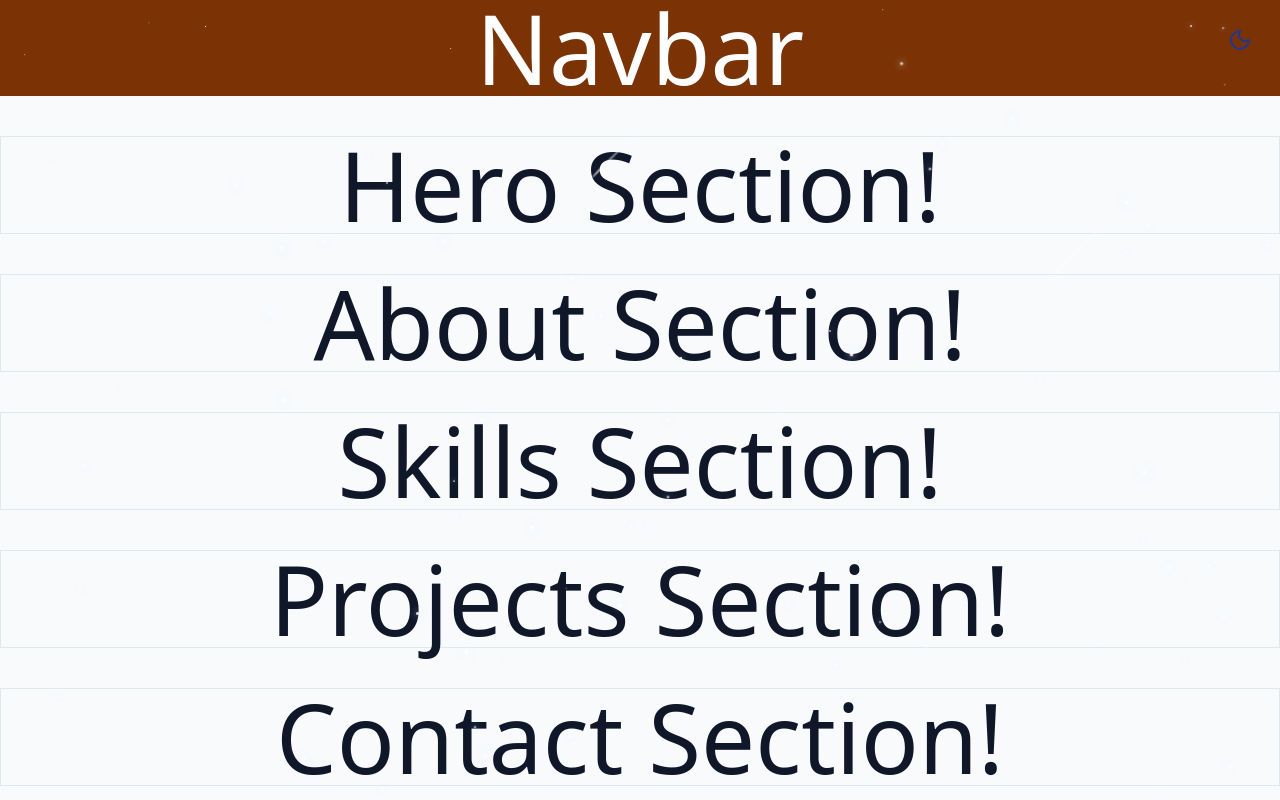
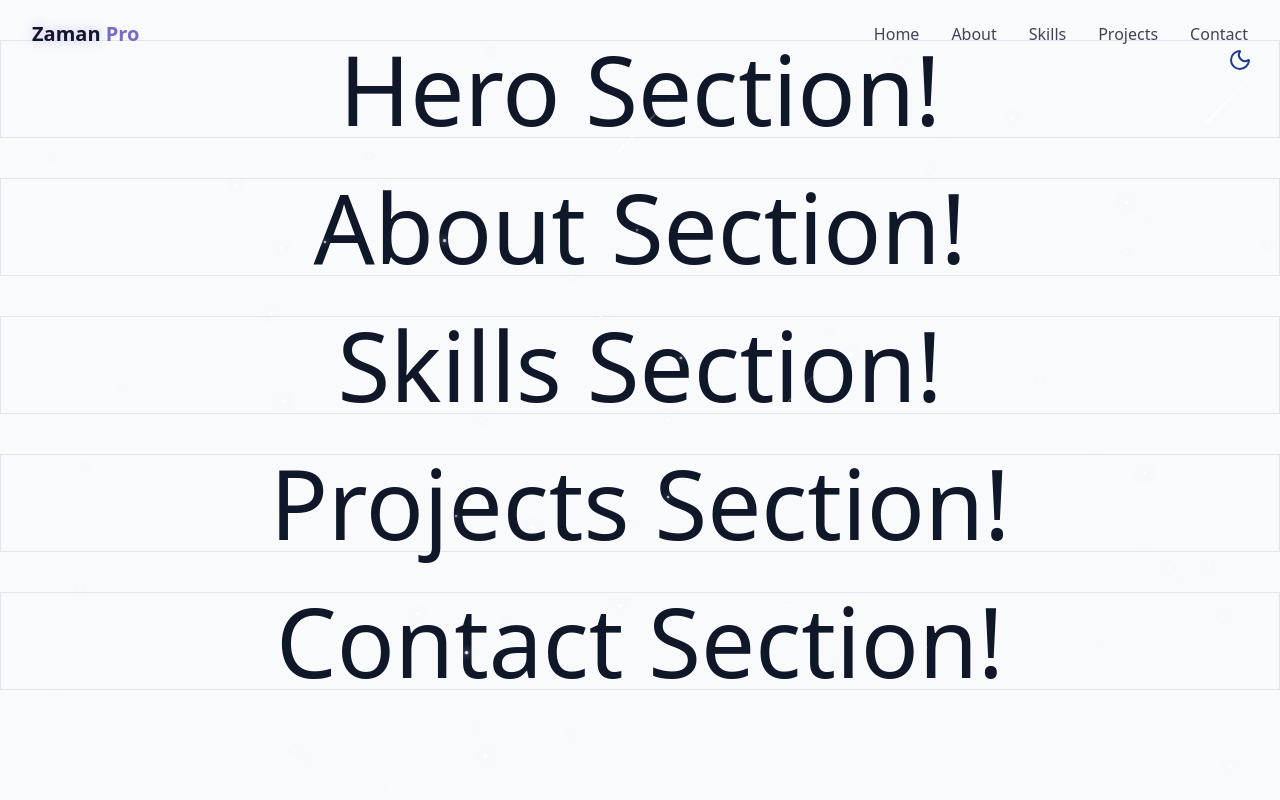
Before and after one commit to zaman-pro/my-portfolio, a React (Vite) app: page / in a window 1280 px wide. Shown: the top 800 px of the page. Built offline with nearby package versions, Linux system fonts and the light colour scheme.

Commit message:
add simple navbar

```diff
--- a/src/components/Footer/Footer.jsx
+++ b/src/components/Footer/Footer.jsx
@@ -2,9 +2,7 @@
 
 const Footer = () => {
   return (
-    <div className="bg-emerald-900 text-white text-8xl text-center">
-      this is footer
-    </div>
+    <div className="bg-emerald-900 text-white text-8xl text-center">Footer</div>
   );
 };
 
--- a/src/components/Navbar/Navbar.jsx
+++ b/src/components/Navbar/Navbar.jsx
@@ -1,8 +1,92 @@
-import React from "react";
+import React, { useEffect, useState } from "react";
+import { Menu, X } from "lucide-react";
+
+const navItems = [
+  { name: "Home", href: "#hero" },
+  { name: "About", href: "#about" },
+  { name: "Skills", href: "#skills" },
+  { name: "Projects", href: "#projects" },
+  { name: "Contact", href: "#contact" },
+];
 
 const Navbar = () => {
+  const [isScrolled, setIsScrolled] = useState(false);
+  const [isMenuOpen, setIsMenuOpen] = useState(false);
+
+  useEffect(() => {
+    const handleScroll = () => {
+      setIsScrolled(window.screenY > 10);
+    };
+
+    window.addEventListener("scroll", handleScroll);
+    return () => window.removeEventListener("scroll", handleScroll);
+  }, []);
   return (
-    <div className="bg-amber-900 text-white text-8xl text-center">Navbar</div>
+    <nav
+      className={`
+    fixed w-full z-40 transition-all duration-300
+    ${isScrolled ? "py-3 bg-background/80 backdrop-blur-md shadow-xs" : "py-5"}
+  `}
+    >
+      <div className="container flex items-center justify-between">
+        <a
+          className="text-xl font-bold text-primary flex items-center"
+          href="#hero"
+        >
+          <span className="relative z-10">
+            <span className="text-glow text-foreground">Zaman </span>
+            Pro
+          </span>
+        </a>
+
+        {/* desktop nav */}
+        <div className="hidden md:flex space-x-8">
+          {navItems.map((item, key) => (
+            <a
+              key={key}
+              href={item.href}
+              className="text-foreground/80 hover:text-primary transition-colors duration-300"
+            >
+              {item.name}
+            </a>
+          ))}
+        </div>
+
+        {/* mobile nav */}
+        <button
+          onClick={() => setIsMenuOpen((prev) => !prev)}
+          className="md:hidden p-2 text-foreground z-50"
+          aria-label={isMenuOpen ? "Close Menu" : "Open Menu"}
+        >
+          {isMenuOpen ? <X size={24} /> : <Menu size={24} />}
+        </button>
+
+        <div
+          className={`
+    fixed inset-0 bg-background/95 backdroup-blur-md z-40 flex flex-col items-center justify-center
+    transition-all duration-300 md:hidden
+    ${
+      isMenuOpen
+        ? "opacity-100 pointer-events-auto"
+        : "opacity-0 pointer-events-none"
+    }
+  `}
+        >
+          <div className="flex flex-col space-y-8 text-xl">
+            {navItems.map((item, key) => (
+              <a
+                key={key}
+                href={item.href}
+                className="text-foreground/80 hover:text-primary transition-colors duration-300"
+                onClick={() => setIsMenuOpen(false)}
+              >
+                {item.name}
+              </a>
+            ))}
+          </div>
+        </div>
+      </div>
+    </nav>
   );
 };
 
--- a/src/components/ThemeToggle/ThemeToggle.jsx
+++ b/src/components/ThemeToggle/ThemeToggle.jsx
@@ -31,7 +31,7 @@
   return (
     <button
       onClick={toggleTheme}
-      className="fixed max-sm:hidden top-5 right-5 z-50 p-2 rounded-full transition-colors duration-300 focus:outline-hidden"
+      className="fixed max-sm:hidden top-10 right-5 z-50 p-2 rounded-full transition-colors duration-300 focus:outline-hidden"
     >
       {isDarkMode ? (
         <Sun className="h-6 w-6 text-yellow-300" />
```
